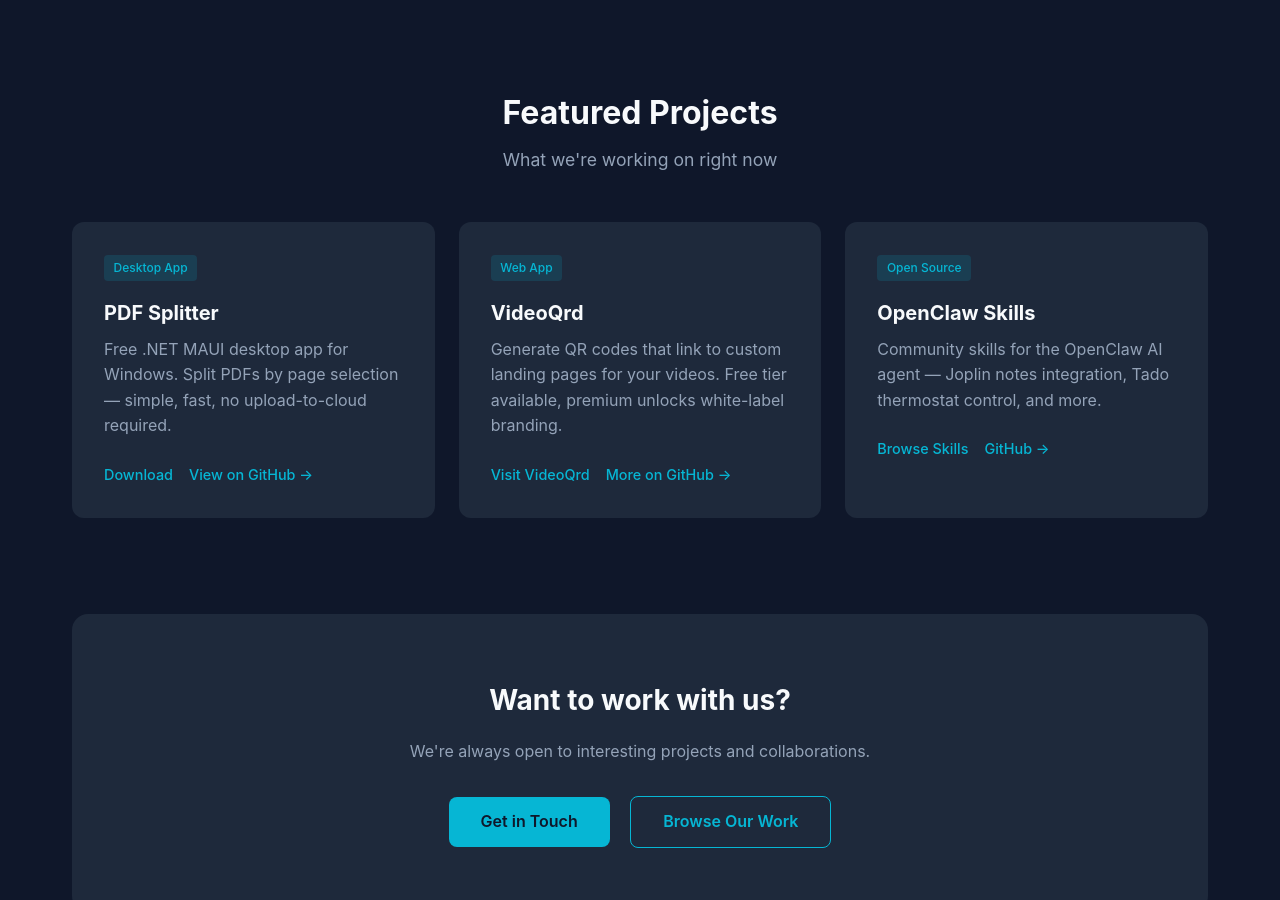
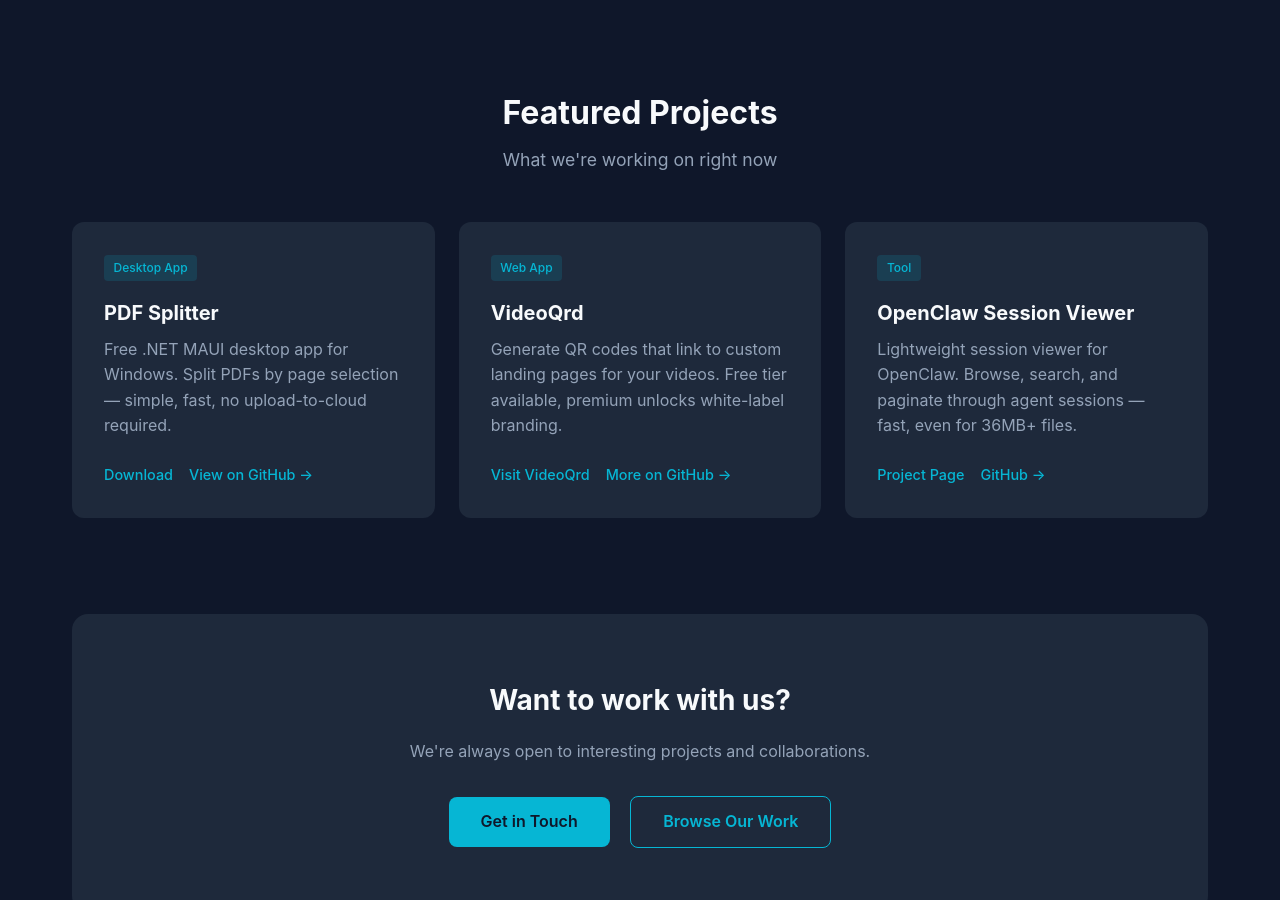
Before and after one commit to CoraCodeDev/coracode.co.uk, a Jekyll site: the page built from index.html, in a window 1280 px wide and 900 px high, scrolled down 791 px. Built offline with Jekyll 4.4.1, drawn with Linux system fonts in a browser that asks for light colours.

Commit message:
feat: add OpenClaw Session Viewer project page
- New dedicated page at /oc-session-viewer.html
- Updated homepage featured card with link
- Updated projects page with project card + link
- Proper title 'OpenClaw Session Viewer' throughout

Co-authored-by: CoraCode <openclaw@davek.dev>

```diff
--- a/index.html
+++ b/index.html
@@ -57,12 +57,12 @@ description: CoraCode builds software products, developer tools, and open source
             </div>
         </div>
         <div class="project-card">
-            <span class="tag">Open Source</span>
-            <h3>OpenClaw Skills</h3>
-            <p>Community skills for the OpenClaw AI agent — Joplin notes integration, Tado thermostat control, and more.</p>
+            <span class="tag">Tool</span>
+            <h3>OpenClaw Session Viewer</h3>
+            <p>Lightweight session viewer for OpenClaw. Browse, search, and paginate through agent sessions — fast, even for 36MB+ files.</p>
             <div class="project-links">
-                <a href="/skills.html">Browse Skills</a>
-                <a href="https://github.com/CoraCodeDev">GitHub →</a>
+                <a href="/oc-session-viewer.html">Project Page</a>
+                <a href="https://github.com/CoraCodeDev/oc-session-viewer">GitHub →</a>
             </div>
         </div>
     </div>
--- a/projects.html
+++ b/projects.html
@@ -22,9 +22,10 @@ description: Software products, tools, and experiments from CoraCode.
 
         <div class="project-card">
             <span class="tag">Open Source · Python</span>
-            <h3>oc-session-viewer</h3>
-            <p>Lightweight server-side JSONL session viewer for OpenClaw. Fast, paginated, works with massive session files.</p>
+            <h3 id="oc-session-viewer">OpenClaw Session Viewer</h3>
+            <p>Lightweight server-side JSONL session viewer for OpenClaw. Browse, search, and paginate through agent sessions — fast, even for 36MB+ files.</p>
             <div class="project-links">
+                <a href="/oc-session-viewer.html">Project Page</a>
                 <a href="https://github.com/CoraCodeDev/oc-session-viewer">GitHub →</a>
             </div>
         </div>
```
Also changed, not shown: oc-session-viewer.html (added, +86 -0 lines).
